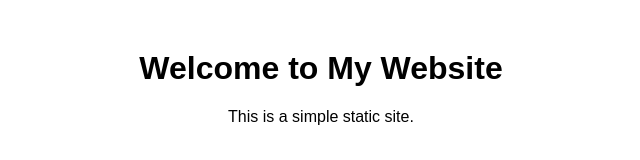
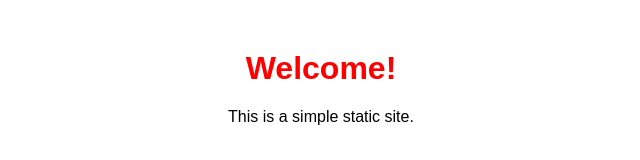
Before and after one commit to ChadhaWerghemi/first-project, a plain HTML site: page index.html in a window 1280 px wide. Shown: the whole page, without its empty margins (319-959 px from the left). Drawn offline with Linux system fonts and the light colour scheme.

Commit message:
Updated website content

```diff
--- a/index.html
+++ b/index.html
@@ -7,7 +7,7 @@
     <link rel="stylesheet" href="style.css">
 </head>
 <body>
-    <h1>Welcome to My Website</h1>
+    <h1>Welcome!</h1>
     <p>This is a simple static site.</p>
 </body>
 </html>
--- a/style.css
+++ b/style.css
@@ -4,5 +4,5 @@ body {
     margin: 50px;
 }
 h1 {
-    color: rgb(red, green, blue);
+    color: red;
 }
```
